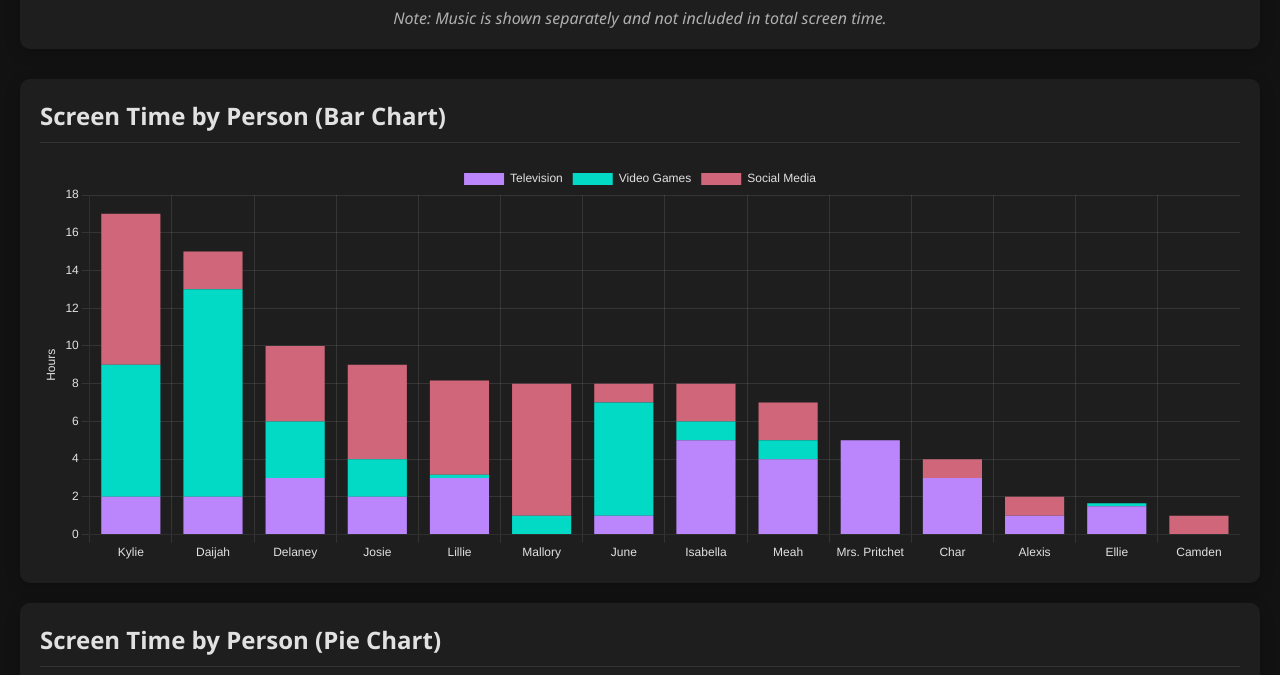
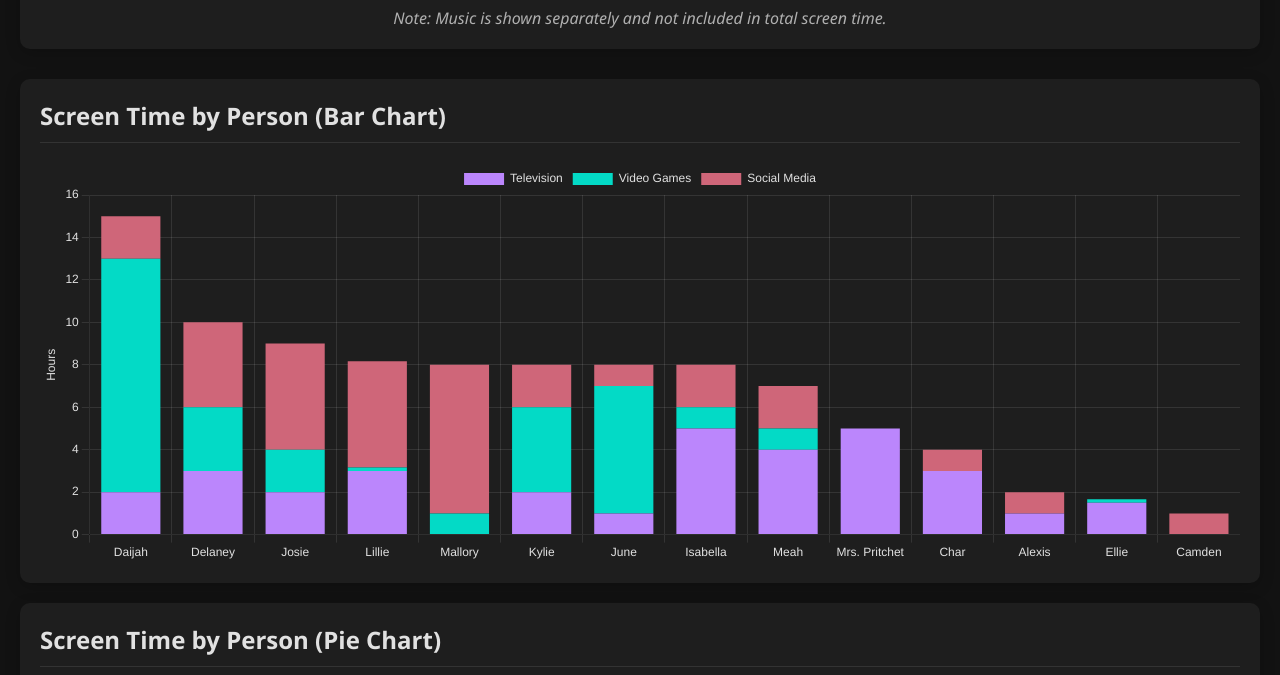
Before and after one commit to jjuniperr/7BScreenTime, a plain HTML site: page index.html in a window 1280 px wide. Shown: the part 125-800 px from the top of the page. Drawn offline with nearby package versions, Linux system fonts and the light colour scheme.

Commit message:
Update index.html

```diff
--- a/index.html
+++ b/index.html
@@ -315,9 +315,9 @@
                 name: "Kylie",
                 total: "8hrs",
                 television: "2hrs",
-                videoGames: "7hrs",
-                socialMedia: "8hrs",
-                music: "30 minutes"
+                videoGames: "4hrs",
+                socialMedia: "2hrs",
+                music: "1hr"
             },
             {
                 name: "Camden",
```
